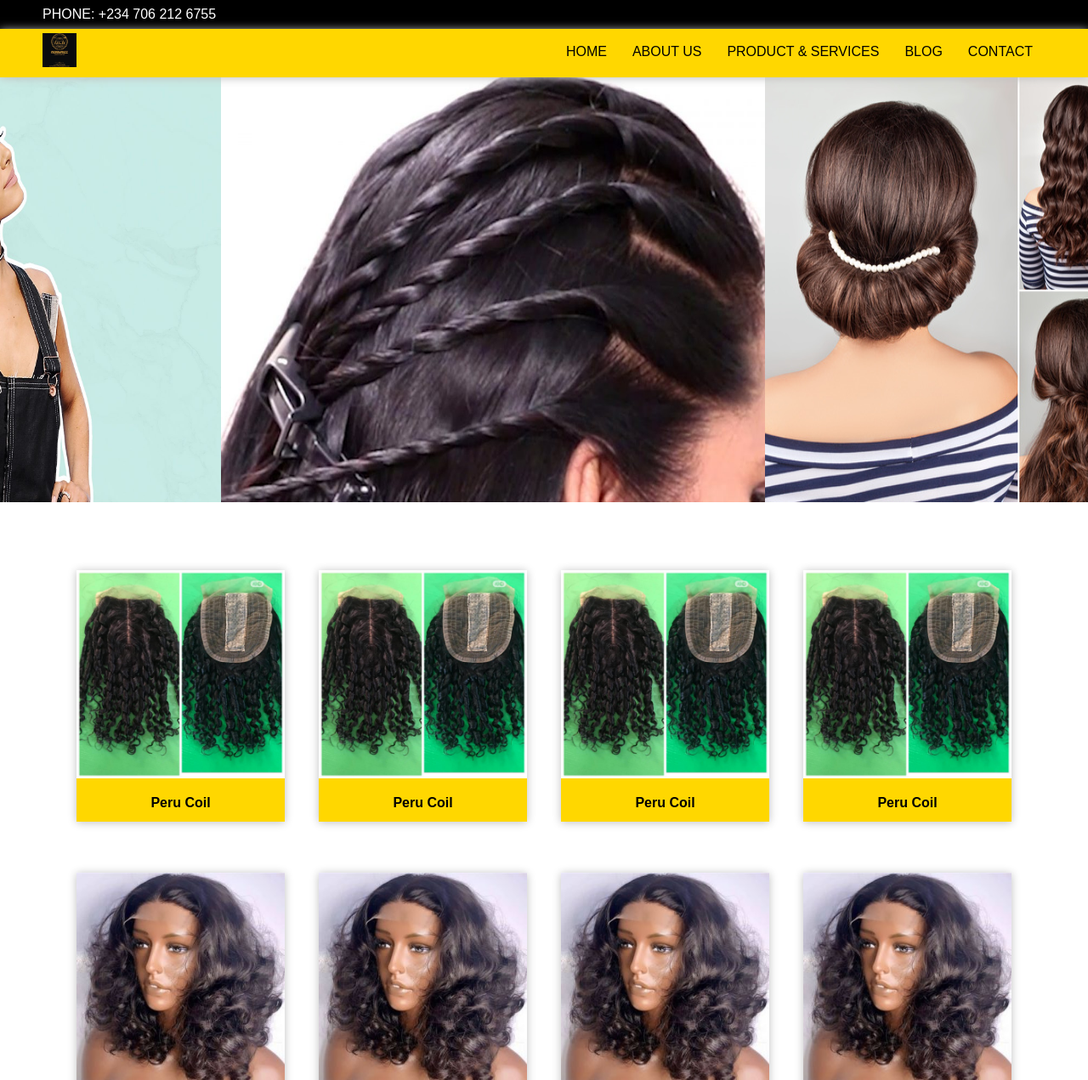
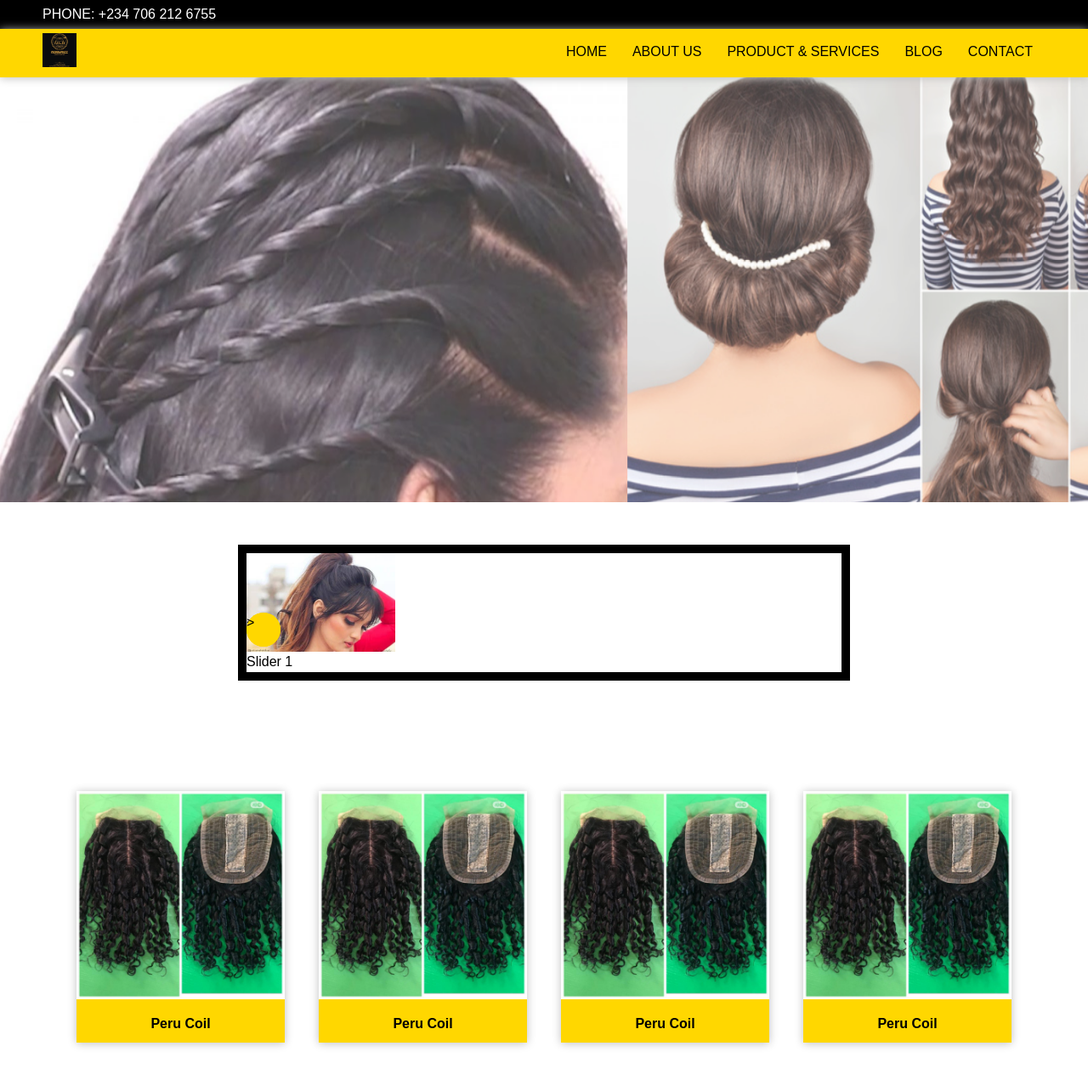
Before and after one commit to Joel-Ubioka/Hair-Sale, a PHP site: page / in a window 1280 px wide. Shown: the top 1271 px of the page at 85% size. Run offline with PHP 8.4, Linux system fonts and the light colour scheme.

Commit message:
created new slider

```diff
--- a/css/style.css
+++ b/css/style.css
@@ -91,18 +91,61 @@ transition: 0.5s ease;
 }
 @keyframes slider
 {
-    0%{left: 0; transform: 1.5;}
-    20%{left: 0;}
-    25%{left: -100%;}
-    45%{left:-100%;}
-    50%{left: -200%;}
-    70%{left: -200%;}
-    75%{left: -300%;}
-    95%{left: -300%;}
-    100%{left:-400%;}
+    0%{left: 0; transform: scale(1.5); opacity: 0.2;}
+    20%{left: 0; transform: scale(1); opacity: 1;}
+    25%{left: -100%; transform: scale(1.5); opacity: 0.2;}
+    45%{left:-100%; transform: scale(1); opacity: 1;}
+    50%{left: -200%; transform: scale(1.5); opacity: 0.2;}
+    70%{left: -200%; transform: scale(1); opacity: 1;}
+    75%{left: -300%; transform: scale(1.5); opacity: 0.2;}
+    95%{left: -300%; transform: scale(1); opacity: 1;}
+    100%{left:-400%; transform: scale(1.5); opacity: 0.2;}
 
 }
 
+.slider
+{
+    max-width: 700px;
+    border: 10px solid black;
+    margin: 50px auto;
+    position: relative;
+    overflow: hidden;
+}
+
+.slider .left-slide, .slider .right-slide
+{
+    position: absolute;
+    height: 40px;
+    width: 40px;
+    background: gold;
+    border-radius: 50px;
+    top: 50%;
+}
+
+.slider .slider-items .items
+{
+   width: 400%;
+   margin: 0;
+   left: 0;
+   display: flex;
+}
+
+.slider .slider-items .item
+{
+    display: none;
+    position: relative;
+    width: 25%;
+}
+
+.slider .slider-items .item.active
+{
+    display: block;
+}
+.slider .slider-items img
+{
+    width: 100%;
+    display: block;
+}
 .slider_container figure img
 {
     width: 10%;
--- a/index.php
+++ b/index.php
@@ -22,6 +22,82 @@
 
 
         </figure>
+    </div>
+
+    <div class="slider">
+       <div class="slider-items">
+          <div class="item active">
+          <img src="images/slider/slider23.jpg" alt="">
+          <div class="caption">
+              Slider 1
+          </div>
+          </div>
+
+          <div class="item">
+          <img src="images/slider/slider29.jpg" alt="">
+          <div class="caption">
+              Slider 2
+
+
+          </div>
+          </div>
+
+          <div class="item">
+          <img src="images/slider/slider25.jpg" alt="">
+          <div class="caption">
+              Slider 3
+          </div>
+          </div>
+
+          <div class="item">
+          <img src="images/slider/slider26.jpg" alt="">
+          <div class="caption">
+              Slider 4
+          </div>
+          </div>
+
+          <div class="item">
+          <img src="images/slider/slider27.jpg" alt="">
+          <div class="caption">
+              Slider 5
+          </div>
+          </div>
+
+          <div class="item">
+          <img src="images/slider/slider28.jpg" alt="">
+          <div class="caption">
+              Slider 6
+          </div>
+          </div>
+
+          <div class="item">
+          <img src="images/slider/slider30.jpg" alt="">
+          <div class="caption">
+              Slider 7
+          </div>
+          </div>
+
+          <div class="item">
+          <img src="images/slider/slider31.jpg" alt="">
+          <div class="caption">
+              Slider 8
+          </div>
+          </div>
+
+          <div class="item">
+          <img src="images/slider/slider34.jpg" alt="">
+          <div class="caption">
+              Slider 9
+
+          </div>
+          </div>
+
+          <!-- Slider Controls -->
+              <div class="left-slide"><</div>
+              <div class="right-slide"/>></div>
+           <!--  slider control ends-->
+
+       </div>
     </div>
 
     <div class="homepage_container">
```
